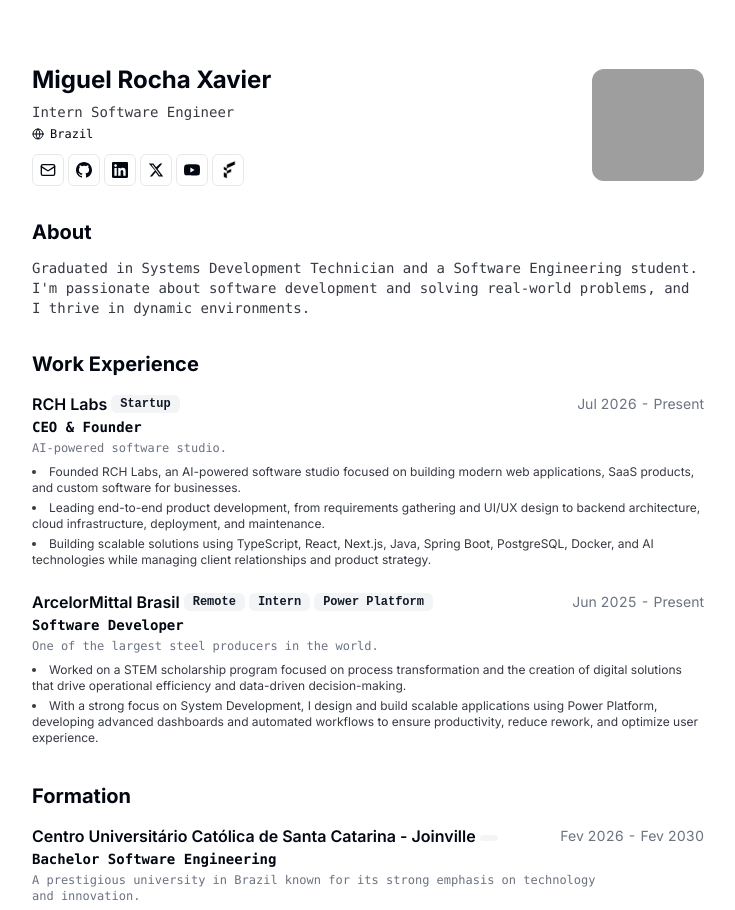
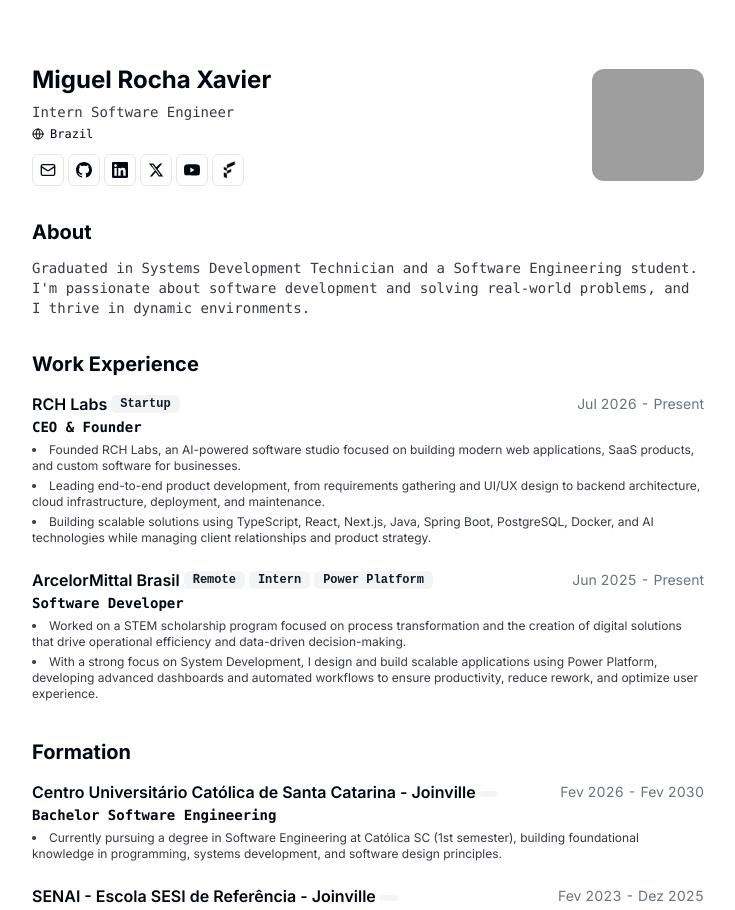
Before and after one commit to miguelrcha/miguelrcha.dev, a Next.js app: page / in a window 1280 px wide. Shown: the top 910 px of the page, without its empty margins (272-1007 px from the left). Built offline with nearby package versions, Linux system fonts and the light colour scheme; grey boxes are pictures that could not be loaded.

Commit message:
test: remove company descriptions from experience and education
Removed company descriptions from work experience and education sections.

```diff
--- a/src/app/page.tsx
+++ b/src/app/page.tsx
@@ -76,7 +76,6 @@ const WORK_EXPERIENCE = [
 {
   company: "RCH Labs",
   companyUrl: "",
-  companyDescription: "AI-powered software studio.",
   role: "CEO & Founder",
   period: "Jul 2026 - Present",
   tags: ["Startup"],
@@ -89,7 +88,6 @@ const WORK_EXPERIENCE = [
   {
     company: "ArcelorMittal Brasil",
     companyUrl: "https://brasil.arcelormittal.com/",
-    companyDescription: "One of the largest steel producers in the world.",
     role: "Software Developer",
     period: "Jun 2025 - Present",
     tags: ["Remote", "Intern", "Power Platform"],
@@ -105,7 +103,6 @@ const FORMATION = [
   {
     company: "Centro Universitário Católica de Santa Catarina - Joinville",
     companyUrl: "https://www.catolicasc.org.br/",
-    companyDescription: "A prestigious university in Brazil known for its strong emphasis on technology and innovation.",
     role: "Bachelor Software Engineering",
     period: "Fev 2026 - Fev 2030",
     tags: [""],
@@ -116,7 +113,6 @@ const FORMATION = [
   {
     company: "SENAI - Escola SESI de Referência - Joinville",
     companyUrl: "https://www.catolicasc.org.br/",
-    companyDescription: "A prestigious university in Brazil known for its strong emphasis on technology and innovation.",
     role: "Technical Degree System Development ",
     period: "Fev 2023 - Dez 2025",
     tags: [""],
```
